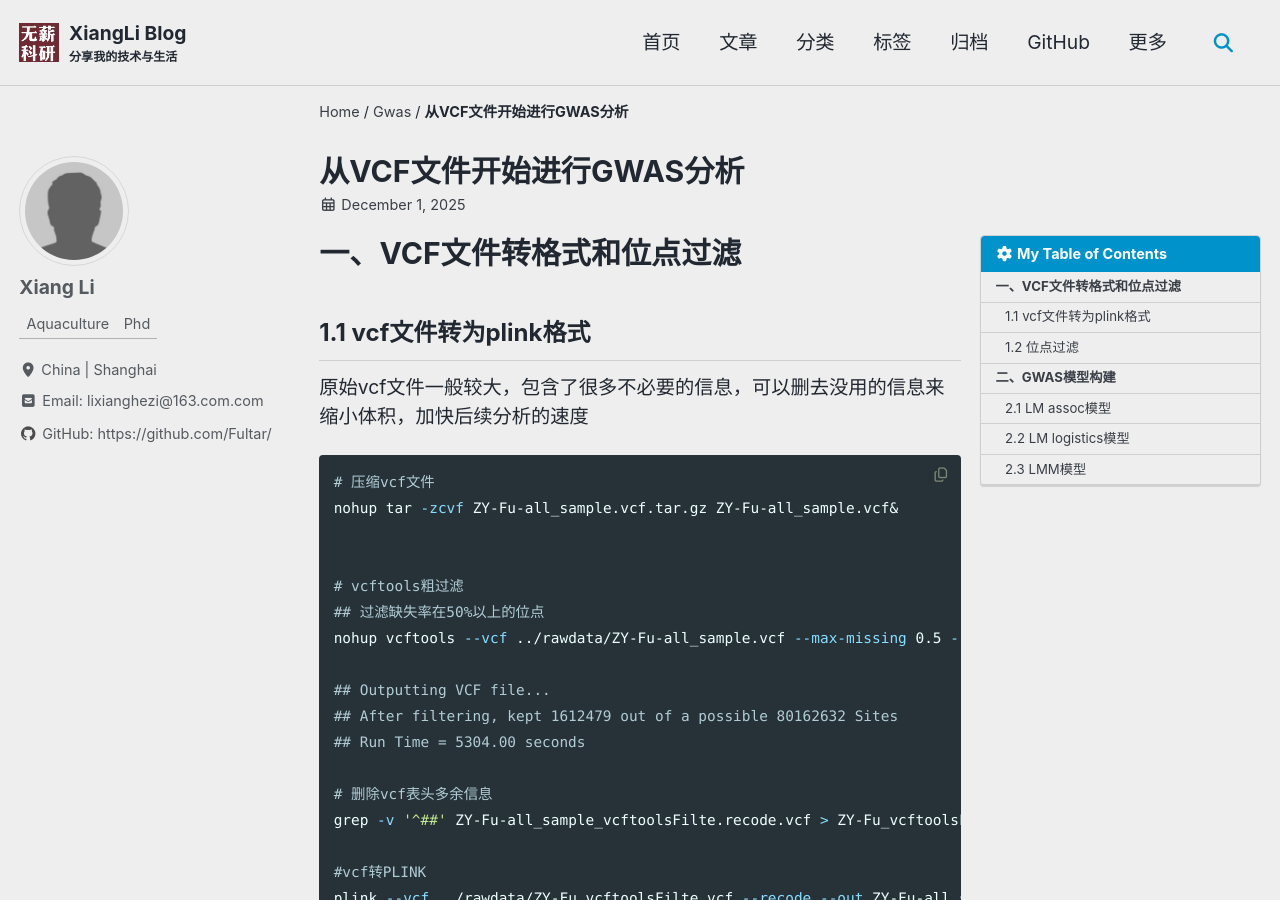
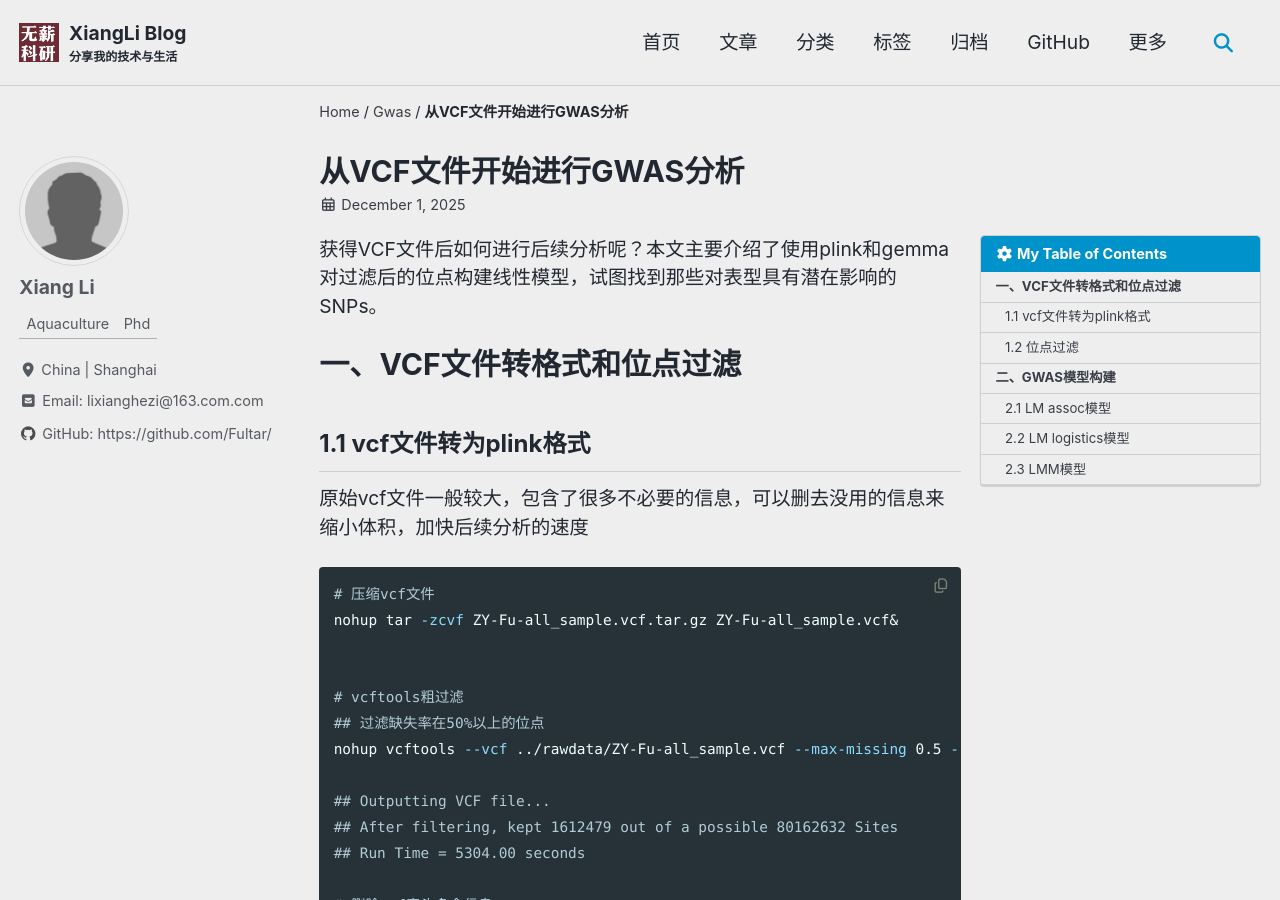
Before and after one commit to Fultar/Fultar.github.io, a Jekyll site: the page built from _posts/2025-12-01-learn-gwas-from-vcf.md, in a window 1280 px wide and 900 px high. Built offline with Jekyll 4.4.1, drawn with Linux system fonts in a browser that asks for light colours; cached includes are drawn as plain includes; comment, search, counter and statistics services are not loaded.

Commit message:
Update 2025-12-01-learn-gwas-from-vcf.md

```diff
--- a/_posts/2025-12-01-learn-gwas-from-vcf.md
+++ b/_posts/2025-12-01-learn-gwas-from-vcf.md
@@ -7,6 +7,9 @@ tags:
   - GWAS
   - VCF
 ---
+
+获得VCF文件后如何进行后续分析呢？本文主要介绍了使用plink和gemma对过滤后的位点构建线性模型，试图找到那些对表型具有潜在影响的SNPs。
+
 # 一、VCF文件转格式和位点过滤
 
 ## 1.1 vcf文件转为plink格式
```
